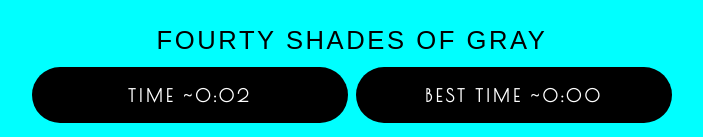
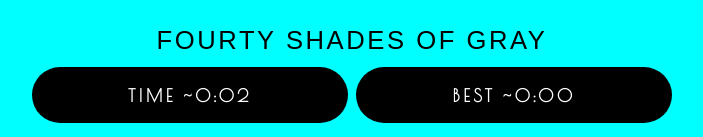
Before and after one commit to rpharshavarthan/fourty-shades-of-grey, a plain HTML site: page index.html in a window 1280 px wide. Both pictures are taken after typing "Sample" into the empty fields and a click on the button "START". Shown: the top 137 px of the page, without its empty margins (288-991 px from the left). Drawn offline with nearby package versions, Linux system fonts and the light colour scheme; a web font is replaced by a local one.

Commit message:
bug fixed

```diff
--- a/index.html
+++ b/index.html
@@ -25,7 +25,7 @@
     </div>
     <div id="timer">
       <div id="time"> <span>TIME ~ </span>0:00</div>
-      <div id="btime"> <span> BEST TIME ~ </span> 0:00</div>
+      <div id="btime"> <span> BEST ~ </span> 0:00</div>
     </div>
     <div id="start-page">
       <div id="entername">ENTER YOUR NAME</div>
```
